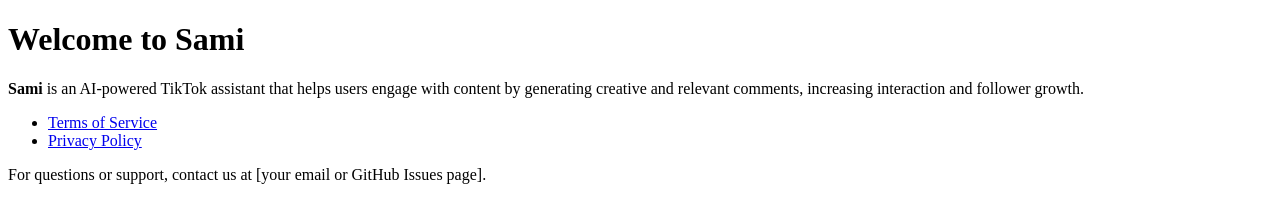
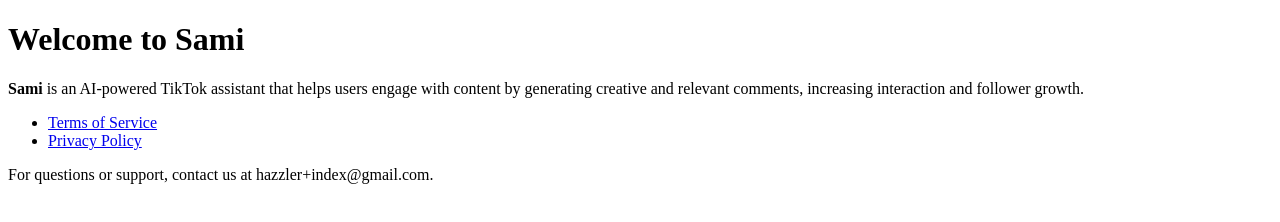
Before and after one commit to hazzler78/sami-legal, a plain HTML site: page index.html in a window 1280 px wide. Drawn offline with Linux system fonts and the light colour scheme.

Commit message:
Update index.html

```diff
--- a/index.html
+++ b/index.html
@@ -14,7 +14,7 @@
     <li><a href="privacy.html">Privacy Policy</a></li>
   </ul>
   <p>
-    For questions or support, contact us at [your email or GitHub Issues page].
+    For questions or support, contact us at hazzler+index@gmail.com.
   </p>
 </body>
 </html>
```
